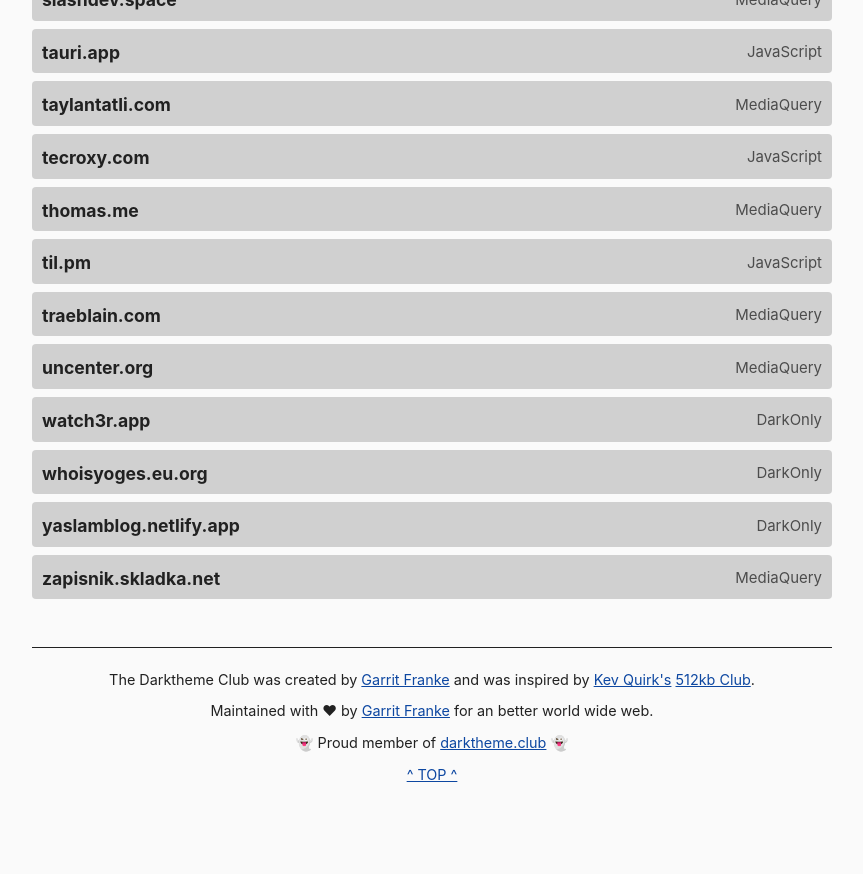
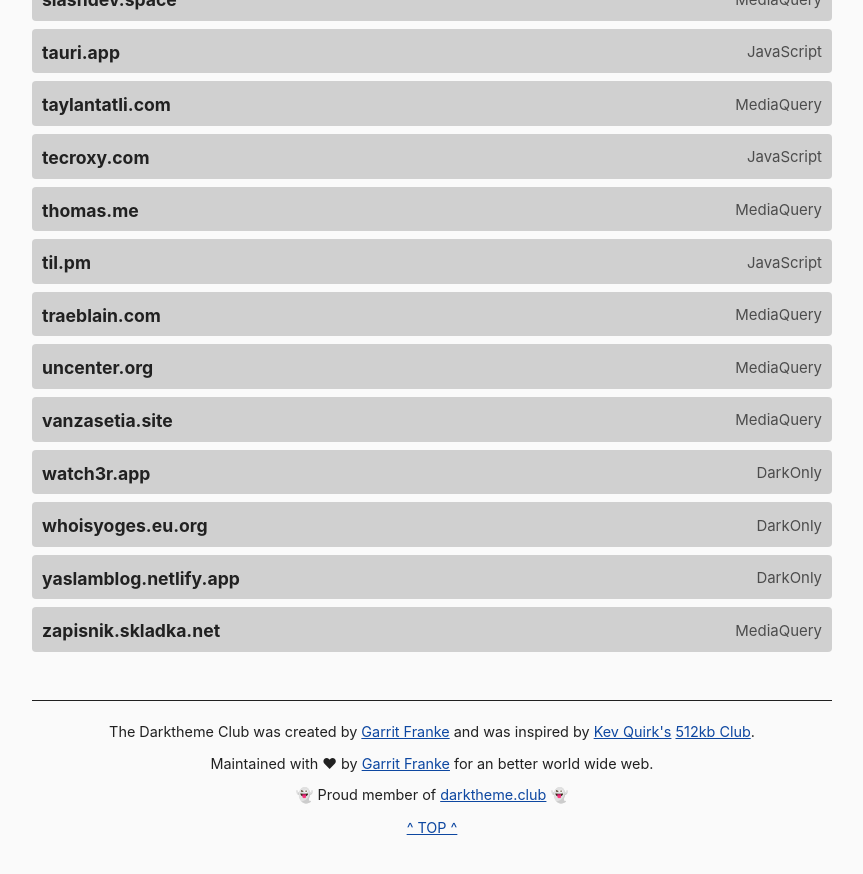
Before and after one commit to katherinek727/darktheme.club, a Jekyll site: the page built from index.md, in a window 1280 px wide and 900 px high, scrolled down 2908 px. Shown: the top 874 px of the window, without its empty margins (208-1071 px from the left). Built offline with Jekyll 4.4.1, drawn with Linux system fonts in a browser that asks for light colours; before the commit the page ends 3755 px from its top, so only the background shows below that.

Commit message:
Add vanzasetia.site

```diff
--- a/_data/sites.yml
+++ b/_data/sites.yml
@@ -248,6 +248,11 @@
   method: mediaquery
   last_checked: 2023-02-20
 
+- domain: vanzasetia.site
+  url: https://vanzasetia.site/
+  method: mediaquery
+  last_checked: 2023-03-26
+
 - domain: watch3r.app
   url: https://watch3r.app/
   method: darkonly
```
